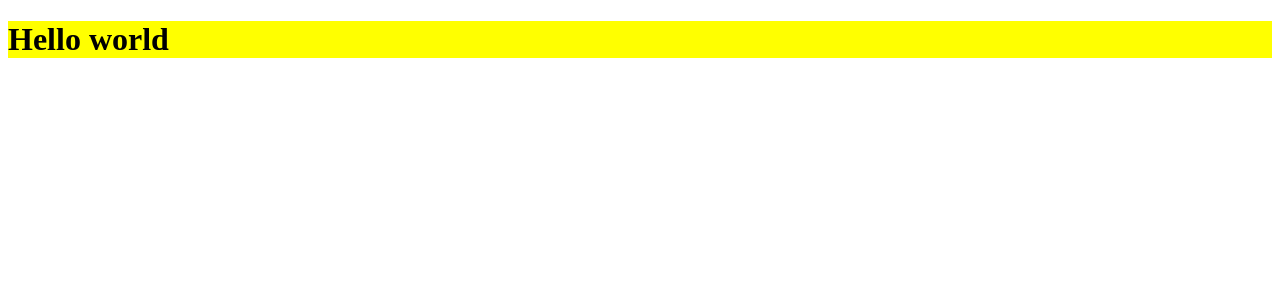
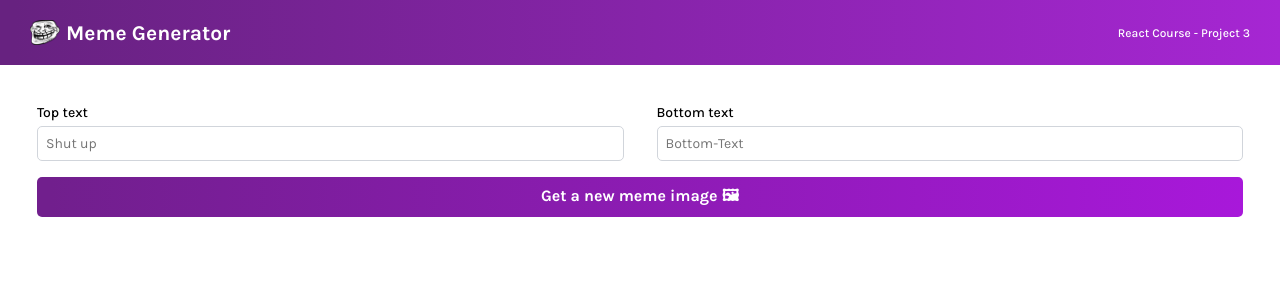
Before and after one commit to Hassan-Khan16/react-app-meme-generator, a React (Vite) app: page / in a window 1280 px wide. Shown: the top 300 px of the page. Built offline with nearby package versions, Linux system fonts and the light colour scheme.

Commit message:
Complete till meme

```diff
--- a/index.html
+++ b/index.html
@@ -4,6 +4,10 @@
 <head>
   <meta charset="UTF-8" />
   <meta name="viewport" content="width=device-width, initial-scale=1.0" />
+  <link rel="preconnect" href="https://fonts.googleapis.com">
+  <link rel="preconnect" href="https://fonts.gstatic.com" crossorigin>
+  <link href="https://fonts.googleapis.com/css2?family=Karla:ital,wght@0,200..800;1,200..800&display=swap"
+    rel="stylesheet">
   <title>React Meme Generator</title>
 </head>
 
--- a/src/App.css
+++ b/src/App.css
@@ -1,3 +1,73 @@
-h1 {
-  background-color: yellow;
+* {
+  box-sizing: border-box;
+  margin: 0;
+  padding: 0;
 }
+
+body {
+  font-family: "Karla", sans-serif;
+}
+
+.header {
+  height: 65px;
+  background: linear-gradient(90deg, #672280 1.18%, #A626D3 100%);
+  display: flex;
+  align-items: center;
+  color: white;
+  padding: 20px 30px;
+}
+
+.header-img {
+  height: 100%;
+  margin-right: 6px;
+}
+
+.header-title {
+  margin-right: auto;
+  font-size: 1.313rem;
+  font-weight: 700;
+}
+
+.header-project {
+  font-size: 0.75rem;
+  font-weight: 500;
+}
+
+.meme {
+  padding: 37px;
+}
+
+.form {
+  display: grid;
+  grid-template: 40px 40px / 1fr 1fr;
+  gap: 35px 33px;
+}
+
+.form-label {
+  font-size: 14px;
+  font-weight: 500;
+}
+
+.form-input {
+  margin-top: 5px;
+  border: 1px solid #D1D5DB;
+  border-radius: 5px;
+  height: 35px;
+  width: 100%;
+
+  font-family: "Karla", sans-serif;
+  font-size: 14px;
+  text-indent: 8px;
+}
+
+.form-button {
+  grid-column: 1/-1;
+  font-family: "Karla", sans-serif;
+  font-weight: 700;
+  font-size: 1rem;
+  background: linear-gradient(90.41deg, #711F8D 1.14%, #A818DA 100%);
+  color: white;
+  border: none;
+  border-radius: 5px;
+  cursor: pointer;
+}
--- a/src/App.jsx
+++ b/src/App.jsx
@@ -1,10 +1,13 @@
 import './App.css'
+import Header from './components/Header'
+import Meme from './components/Meme'
 
 function App() {
 
   return (
     <div>
-      <h1>Hello world</h1>
+      <Header />
+      <Meme />
     </div>
   )
 }
--- /dev/null
+++ b/src/components/Header.jsx
@@ -0,0 +1,12 @@
+import trollface from "../images/troll-face.png"
+
+function Header() {
+    return (
+        <nav className="header">
+            <img className="header-img" src={trollface} alt="" />
+            <h2 className="header-title">Meme Generator</h2>
+            <h4 className="header-project">React Course - Project 3</h4>
+        </nav>
+    )
+}
+export default Header
--- /dev/null
+++ b/src/components/Meme.jsx
@@ -0,0 +1,29 @@
+
+function Meme() {
+    return (
+        <div className="meme">
+            <form className="form">
+                <div>
+                    <label htmlFor="top-text" className="form-label">Top text</label>
+                    <input
+                        id="top-text"
+                        type="text"
+                        className="form-input"
+                        placeholder="Shut up" />
+                </div>
+                <div>
+                    <label htmlFor="bottom-text" className="form-label">Bottom text</label>
+                    <input
+                        id="bottom-text"
+                        type="text"
+                        className="form-input"
+                        placeholder="Bottom-Text" />
+                </div>
+                <button className="form-button">
+                    Get a new meme image  🖼
+                </button>
+            </form>
+        </div>
+    )
+}
+export default Meme
```
Also changed, not shown: src/images/troll-face.png (added).
